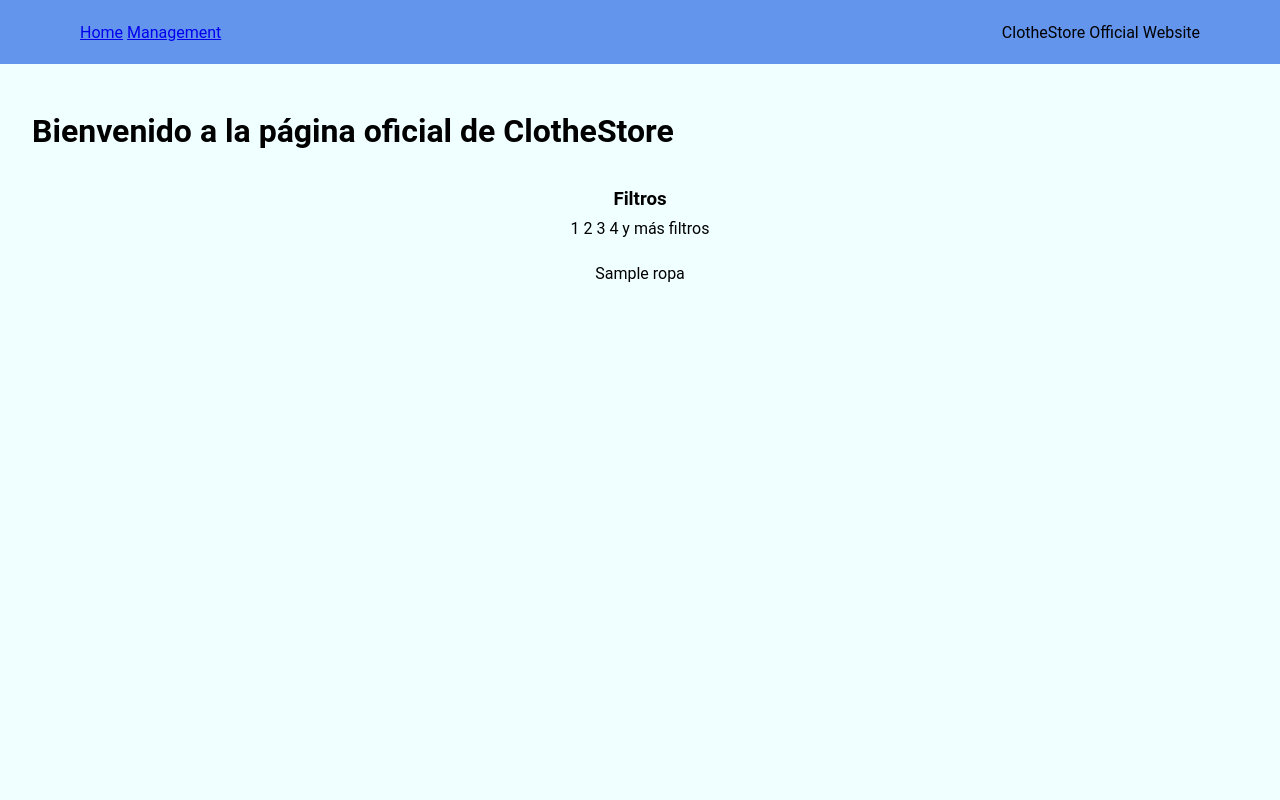
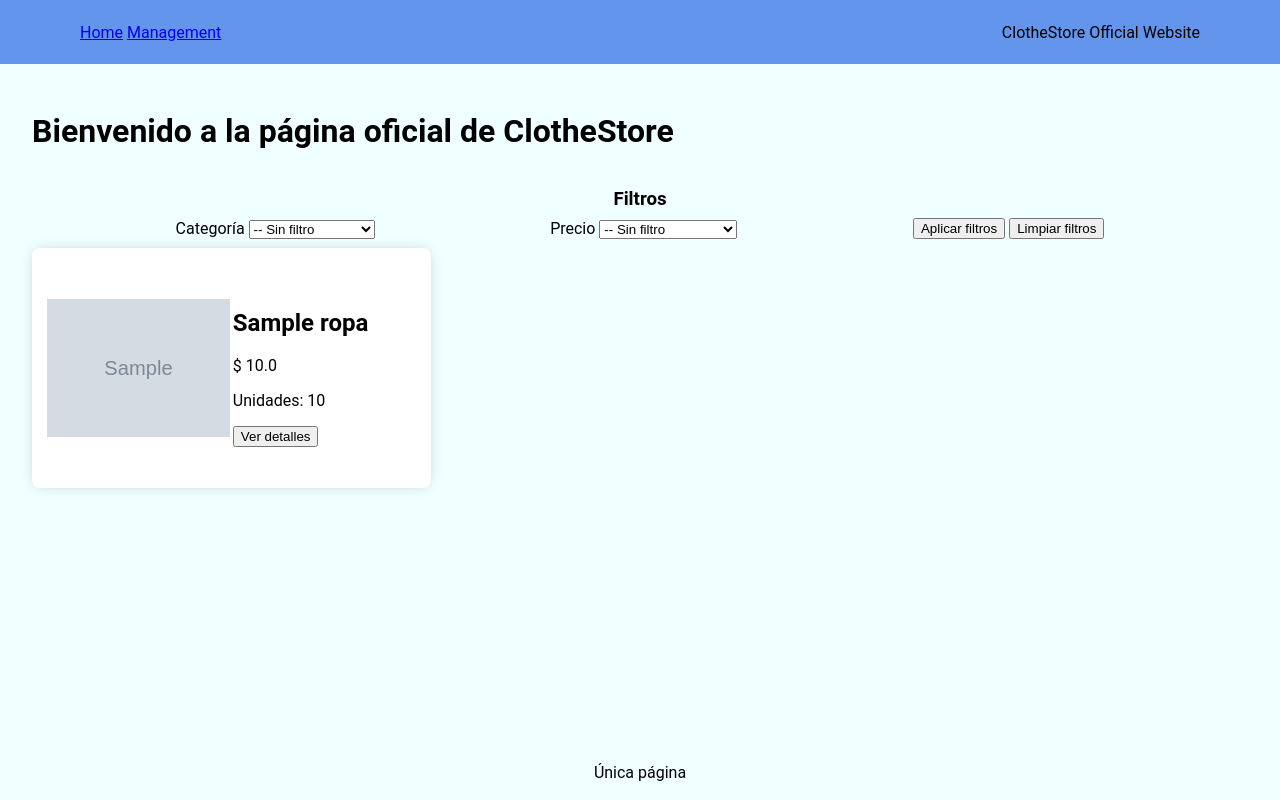
Before and after one commit to FacundoBosch/django-clothestore, a Django app: page / in a window 1280 px wide. Run offline with Django 5.2, Linux system fonts and the light colour scheme; tables that the repository leaves empty hold one stand-in row (values such as "Sample post"); grey boxes marked "Sample" are stand-in pictures.

Commit message:
landingpage done creo

```diff
--- a/open_websites/templates/open_websites/landingPage.html
+++ b/open_websites/templates/open_websites/landingPage.html
@@ -2,8 +2,9 @@
 
 {% block title %}ClotheStore{% endblock %}
 {% block extra_css %}
-    {% load static %}
+{% load static %}
     <link rel="stylesheet" href="{% static 'css/open/landingPage.css' %}">
+    <link rel="stylesheet" href="{% static 'css/open/productcards.css' %}">
 {% endblock %}
 
 {% block content %}
@@ -17,16 +18,77 @@
                 <h3>Filtros</h3>
             </div>
             <div class="tcm-content">
-                1 2 3 4 y más filtros
+                <form method="GET" class="tcm-content">
+                    <div>
+                        <label for="cat">Categoría</label>
+                        <select name="cat">
+                            <option value="" {% if filtercat == '' %} selected {% endif %}>-- Sin filtro</option>
+                            {% for item in cats %}
+                            <option value="{{ item.id }}" {% if filtercat == item.id|slugify %} selected {% endif %}>{{ item.name }}</option>
+                            {% endfor %}
+                        </select>
+                    </div>
+                    <div>
+                        <label for="price">Precio</label>
+                        <select name="price">
+                            <option value="" {% if filterprice == '' %} selected {% endif %}>-- Sin filtro</option>
+                            <option value="0-25000" {% if filterprice == '0-25000' %} selected {% endif %}>Menos de $25.000</option>
+                            <option value="25001-75000" {% if filterprice == '25001-75000' %} selected {% endif %}>$25.000 - $75.000</option>
+                            <option value="75001-150000" {% if filterprice == '75001-150000' %} selected {% endif %}>$75.000 - $150.000</option>
+                            <option value="150001-x" {% if filterprice == '150001-x' %} selected {% endif %}>Más de $150.000</option>
+                        </select>
+                    </div>
+                    <div>
+                        <button type="submit">Aplicar filtros</button>
+                        <a href="{% url 'open:landing_page' %}"><button type="button">Limpiar filtros</button></a>
+                    </div>
+                </form>
             </div>
         </div>
     </div>
     <div class="content-container">
-        {% for item in ropas %}
-            <div class="productcard">
-                <p>{{ item.name }}</p>
-            </div>
-        {% endfor %}
+        <div class="products-container">
+            {% for item in ropas %}
+                <div class="productcard">
+                    <div class="pc-img">
+                        {% if item.img %}
+                            <img src="{{item.img.url}}" alt="imagen">
+                        {% else %}
+                            <p>Sin imagen</p>
+                        {% endif %}
+                    </div>
+                    <div class="pc-data">
+                        <h2>{{ item.name }}</h2>
+                        <p>$ {{ item.price }}</p>
+                        <p>{% if item.stock > 0 %}Unidades: {{ item.stock }}{% else %}Sin stock!{% endif %}</p>
+                        <button>Ver detalles</button>
+                    </div>
+                </div>
+            {% endfor %}
+        </div>
+        <div class="pag-container">
+            <span class="pag-movimiento">
+                {% if ropas.has_previous %}
+                    <a href="?page=1&cat={{ filtercat }}&price={{ filterprice }}"><button>Primera</button></a>
+                    <a href="?page={{ ropas.previous_page_number }}&cat={{ filtercat }}&price={{ filterprice }}"><button>Anterior</button></a>
+                {% endif %}
+
+                {% if ropas.paginator.num_pages > 1 %}
+                <span class="current">
+                    Página {{ ropas.number }} de {{ ropas.paginator.num_pages }}
+                </span>
+                {% else %}
+                <span class="current">
+                    Única página
+                </span>
+                {% endif %}
+
+                {% if ropas.has_next %}
+                    <a href="?page={{ ropas.next_page_number }}&cat={{ filtercat }}&price={{ filterprice }}"><button>Siguiente</button></a>
+                    <a href="?page={{ ropas.paginator.num_pages }}&cat={{ filtercat }}&price={{ filterprice }}"><button>Última</button></a>
+                {% endif %}
+            </span>
+        </div>
     </div>
 </div>
 {% endblock %}
--- a/open_websites/views.py
+++ b/open_websites/views.py
@@ -1,9 +1,47 @@
 from django.shortcuts import render
 from django.http import HttpResponse
+from django.core.paginator import Paginator
+from django.db.models import Q
 
-from products.models import Ropa
+from products.models import Ropa, Categoria
 
 def landing_page(request):
 
-    ropas = Ropa.objects.all()
-    return render(request, 'open_websites/landingPage.html', {'ropas': ropas})
+    categorias = Categoria.objects.filter(active = True).order_by('name')
+    ropas = Ropa.objects.filter(active = True).order_by('name')
+
+    ## FILTROS
+    filterCat = request.GET.get('cat', '')
+    filterprice = request.GET.get('price', '')
+
+    if filterprice:
+        # los rangos de precio se obtienen directamente del html
+        pricerange = filterprice.split('-', 2)
+
+        if pricerange[0] == '0':
+            # para incluir una clausula OR en el filter, se debe usar la Q y en medio el separador |
+            ropas = ropas.filter(Q(price__lte = float(pricerange[1])) | Q(price__isnull = True))
+        elif pricerange[1] == 'x':
+            ropas = ropas.filter(price__gte = float(pricerange[0]))
+        else:
+            # atributo__gte significa greater than or equal, atributo__lte significa less than or equal
+            ropas = ropas.filter(price__gte = float(pricerange[0]), price__lte = float(pricerange[1]))
+
+    if filterCat:
+        ropas = ropas.filter(categoria = filterCat)
+
+
+
+    ## PAGINACIÓN
+    elemsPorPagina = 6
+    paginator = Paginator(ropas, elemsPorPagina)
+    pagActual = request.GET.get('page', 1)
+    elemsPaginaActual = paginator.get_page(pagActual)
+
+    return render(request, 'open_websites/landingPage.html', {
+        'ropas': elemsPaginaActual,
+        'cats': categorias,
+
+        'filtercat': filterCat,
+        'filterprice': filterprice
+        })
--- a/products/models.py
+++ b/products/models.py
@@ -5,14 +5,7 @@ class Categoria(models.Model):
     active = models.BooleanField(default=True)
 
     def __str__(self):
-
-        estado = ''
-        if self.active:
-            estado = 'Activa'
-        else:
-            estado = 'Inactiva'
-
-        return f'{self.name} - {estado}'
+        return f'{self.name}'
 
 class Ropa(models.Model):
     name = models.CharField(max_length=100, null=False, blank=False)
--- a/products/templates/products/ropas/mainRopas.html
+++ b/products/templates/products/ropas/mainRopas.html
@@ -35,7 +35,7 @@
                     <tr>
                         <td class="cell">{{ item.id }}</td>
                         <td class="cell">{{ item.name }}</td>
-                        <td class="cell">{{ item.desc }}</td>
+                        <td class="cell cell-desc">{{ item.desc }}</td>
                         <td class="cell">{{ item.stock }}</td>
                         <td class="cell">${{ item.price }}</td>
                         <td class="cell">
--- a/products/views.py
+++ b/products/views.py
@@ -75,7 +75,7 @@ def panel_ropas(request):
     filter = request.GET.get('q', '')
 
     # para display una cantidad x de elementos por página
-    elemsPorPagina = 10
+    elemsPorPagina = 15
     paginator = Paginator(ropas, elemsPorPagina)
     pagActual = request.GET.get('page', 1)
 
--- a/static/css/management/mainProduct.css
+++ b/static/css/management/mainProduct.css
@@ -59,6 +59,10 @@
     font-size: large;
 }
 
+.cell-desc {
+    font-size: small;
+}
+
 .pagination {
     display: flex;
     justify-content: center;
--- a/static/css/open/landingPage.css
+++ b/static/css/open/landingPage.css
@@ -45,14 +45,44 @@
 
 .tcm-content {
     flex: 1;
+    width: 100%;
 
     display: flex;
-    justify-content: center;
+    justify-content: space-evenly;
     align-items: center;
+    flex-direction: row;
 }
 
 /* TARJETAS DE PRODUCTOS */
 
 .content-container {
     flex: 0.75;
+    display: flex;
+    flex-direction: column;
+
+    width: 95%;
+    height: 100%;
 }
+
+.products-container {
+    width: 100%;
+    height: 100%;
+    flex: 0.90;
+
+    display: grid;
+    grid-template-columns: repeat(3, 1fr);
+    grid-template-rows: repeat(2, 1fr);
+    grid-gap: 10px;
+}
+
+.pc-data {
+    margin-left: 3px;
+}
+
+.pag-container {
+    flex: 0.1;
+
+    display: flex;
+    align-items: center;
+    justify-content: center;
+}
--- /dev/null
+++ b/static/css/open/productcards.css
@@ -0,0 +1,37 @@
+.productcard {
+    width: 100%;
+    /*height: 100%;*/
+    height: 30vh;
+
+    box-sizing: border-box;
+    box-shadow: 0px 0px 15px -3px rgba(0, 0, 0, 0.20);
+    border-radius: 8px;
+    padding: 15px;
+    background-color: white;
+
+    display: flex;
+    flex-direction: row;
+    justify-content: center;
+    align-items: center;
+}
+
+.pc-img {
+    flex: 1;
+    width: 100%;
+    height: 100%;
+
+    display: flex;
+    justify-content: center;
+    align-items: center;
+}
+
+.pc-img img {
+    object-fit: cover;
+    max-width: 100%;
+    max-height: 100%;
+    height: auto;
+}
+
+.pc-data {
+    flex: 1;
+}
```
Also changed, not shown: products/forms.py (+9 -0 lines), media/ropa_fotos/jean1.jpg (added), media/ropa_fotos/zapatilla-adidas1.jpg (added), media/ropa_fotos/zapatilla-nike1.jpg (added), media/ropa_fotos/zapatilla-nike2.jpg (added), media/ropa_fotos/zapatilla1.jpg (added), media/ropa_fotos/zapatilla2.jpg (added).
